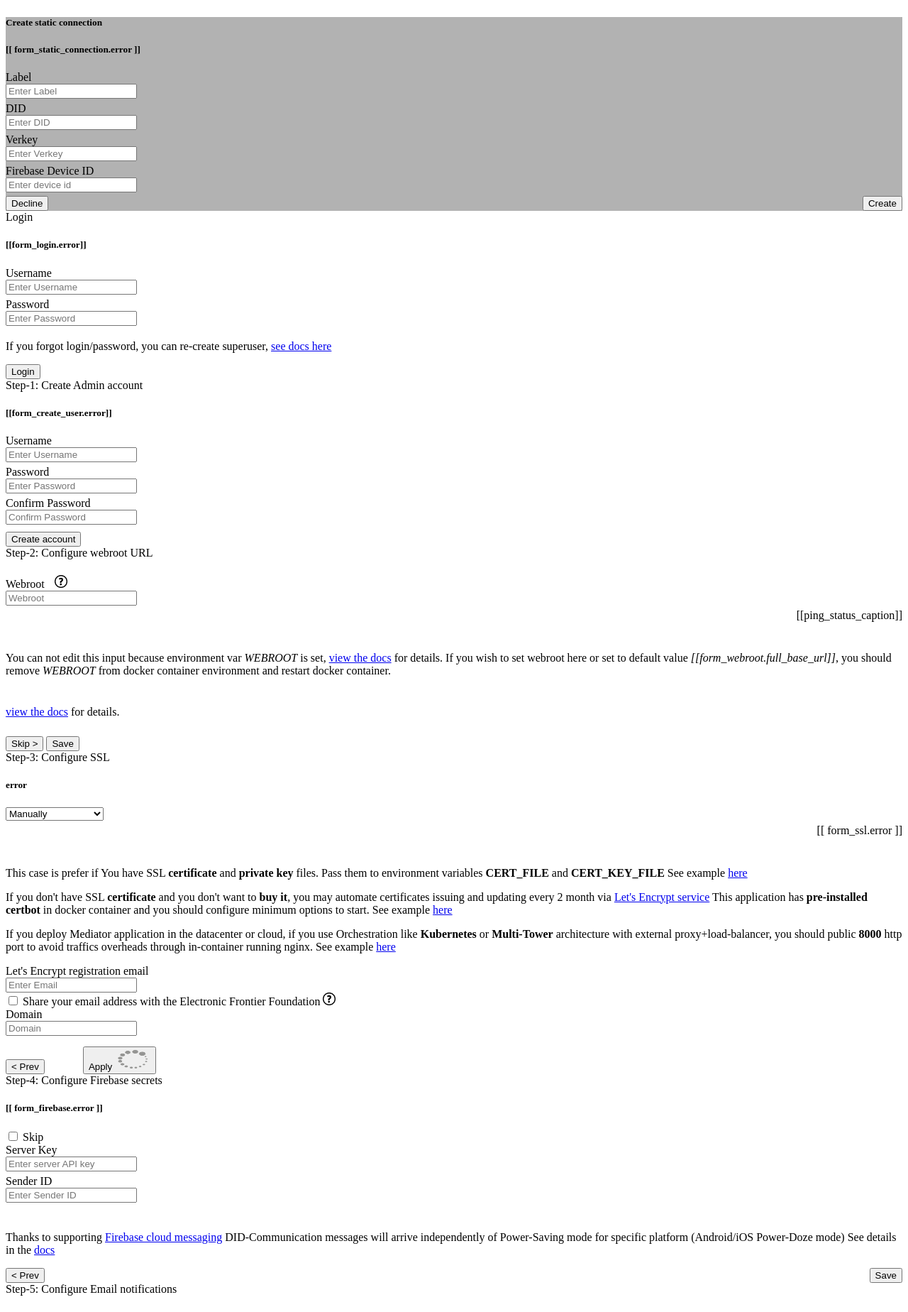
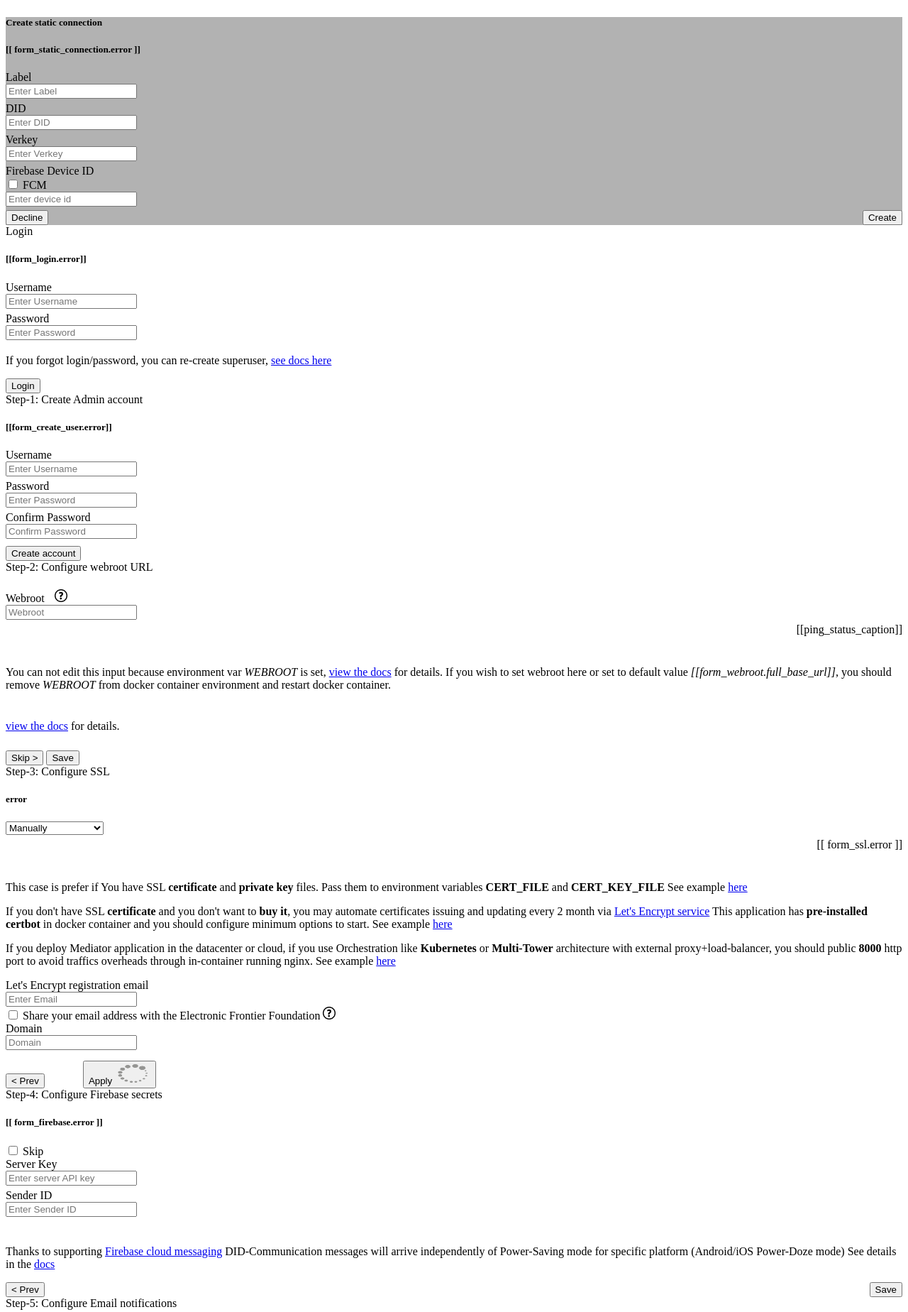
Before and after one commit to Sirius-social/didcomm-mediator, a Python web app: template app/templates/admin.html in a window 1280 px wide. Shown: the part 458-2306 px from the top of the page at 71% size. Run offline with Jinja, Linux system fonts and the light colour scheme; the template is opened without the code that fills it: most values are stand-ins (such as "Sample title", 1, 10 or a date in 2020).

Commit message:
done basic features

```diff
--- a/app/templates/admin.html
+++ b/app/templates/admin.html
@@ -356,6 +356,7 @@
                 did: '',
                 verkey: '',
                 label: '',
+                fcm_device_enabled: false,
                 fcm_device_id: ''
             }
         },
@@ -579,7 +580,9 @@
                     url, {
                         label: self.form_static_connection.label,
                         did: self.form_static_connection.did,
-                        verkey: self.form_static_connection.verkey
+                        verkey: self.form_static_connection.verkey,
+                        fcm_device_enabled: self.form_static_connection.fcm_device_enabled,
+                        fcm_device_id: self.form_static_connection.fcm_device_id
                     }
                 ).then(function (response) {
                     console.log('======== SUCCESS ========')
@@ -592,6 +595,10 @@
                     console.log('======== ERROR ========')
                     console.log(error.data);
                 });
+            },
+            reload: function(){
+                let redirect_to = '{{ base_url }}';
+                    location.replace(redirect_to);
             }
         },
         computed: {
--- a/app/templates/forms/connections.html
+++ b/app/templates/forms/connections.html
@@ -2,7 +2,10 @@
   <div class="form-group mx-sm-3 mb-2" style="margin-top: 10px;">
     <button @click.prevent="open_create_static_conn_modal" class="btn btn-primary" style="float: right;" title="Add static connection">+</button>
     <label for="connections-search" class="sr-only">Search connections by Label (2 symbols and more)</label>
-    <input v-model="pairwise_search" type="text" class="form-control" id="connections-search" placeholder="Enter search text..." style="width: 50%;">
+    <div class="row">
+        <input class="col" v-model="pairwise_search" type="text" class="form-control" id="connections-search" placeholder="Enter search text..." style="width: 50%;">
+        <button @click.prevent="reload" class="btn btn-close"></button>
+    </div>
   </div>
 
   <div class="form-group mx-sm-3 mb-2">
--- a/app/templates/forms/static_connection.html
+++ b/app/templates/forms/static_connection.html
@@ -43,10 +43,15 @@
     <div class="form-group" style="margin-bottom: 5px;">
         <label class="fw-light" for="conn_fcm_device_id" class="cols-sm-2 control-label">Firebase Device ID</label>
         <div class="cols-sm-10">
+            <div class="form-check">
+              <input v-model="form_static_connection.fcm_device_enabled" class="form-check-input" type="checkbox" value="" id="email-use-ssl">
+              <label for="conn-dev-id">FCM</label>
+            </div>
             <div class="input-group">
                 <span class="input-group-addon"><i class="fa fa-users fa" aria-hidden="true"></i></span>
                 <input
                         v-model="form_static_connection.fcm_device_id"  type="text" class="form-control"
+                        :readonly="!form_static_connection.fcm_device_enabled"
                         name="conn_fcm_device_id" id="conn_fcm_device_id" placeholder="Enter device id"
                 />
             </div>
```
Also changed, not shown: app/internal/admin.py (+11 -2 lines), app/routers/utils.py (+12 -0 lines), docs/Developer.md (+0 -2 lines).
